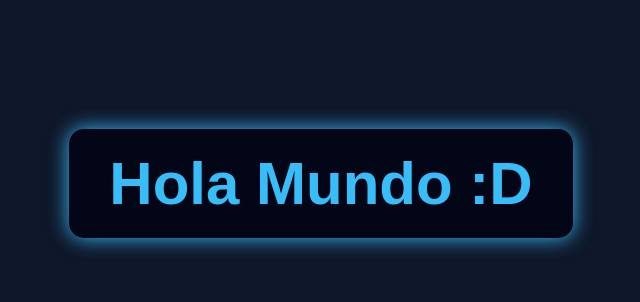
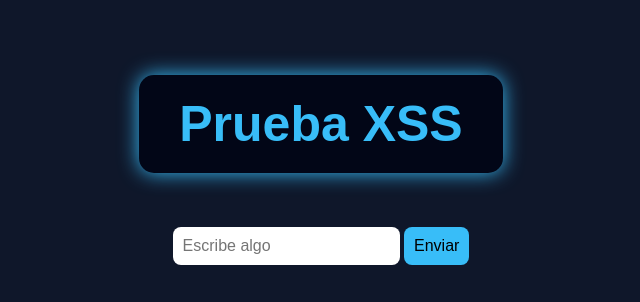
Before and after one commit to aAXX16x/First_Web, a plain HTML site: page index.html in a window 1280 px wide. Shown: the part 217-519 px from the top of the page, without its empty margins (319-959 px from the left). Drawn offline with Linux system fonts and the light colour scheme.

Commit message:
Update index.html for XSS test functionality

```diff
--- a/index.html
+++ b/index.html
@@ -1,50 +1,67 @@
 <!DOCTYPE html>
 <html lang="es">
-
 <head>
     <meta charset="UTF-8">
-    <title>Hola Mundo</title>
+    <title>Prueba XSS</title>
 
     <style>
         body {
             background-color: #0f172a;
             display: flex;
+            flex-direction: column;
             justify-content: center;
             align-items: center;
             height: 100vh;
             margin: 0;
             font-family: Arial, sans-serif;
+            gap: 20px;
         }
 
         h1 {
             color: #38bdf8;
-            font-size: 60px;
+            font-size: 50px;
             background-color: #020617;
             padding: 20px 40px;
             border-radius: 15px;
             box-shadow: 0 0 20px #38bdf8;
-            transition: all 0.3s ease;
-            /* animación smooth */
+        }
+
+        input, button {
+            padding: 10px;
+            font-size: 16px;
+            border-radius: 8px;
+            border: none;
+        }
+
+        button {
+            background-color: #38bdf8;
             cursor: pointer;
         }
-        /* 👇 EFECTO HOVER */
 
-        h1:hover {
-            background-color: #7dd3fc;
-            /* azul celeste */
-            color: #000000;
-            /* negro */
-            box-shadow: 0 0 25px #7dd3fc;
+        #resultado {
+            color: white;
+            font-size: 20px;
         }
-    </style>
-
     </style>
 </head>
 
 <body>
 
-    <h1>Hola Mundo :D</h1>
+    <h1>Prueba XSS</h1>
+
+    <form onsubmit="mostrarTexto(); return false;">
+        <input type="text" id="entrada" placeholder="Escribe algo">
+        <button type="submit">Enviar</button>
+    </form>
+
+    <p id="resultado"></p>
+
+    <script>
+        function mostrarTexto() {
+            let texto = document.getElementById("entrada").value;
+            document.getElementById("resultado").innerHTML = texto;
+        }
+    </script>
 
 </body>
-
 </html>
```
